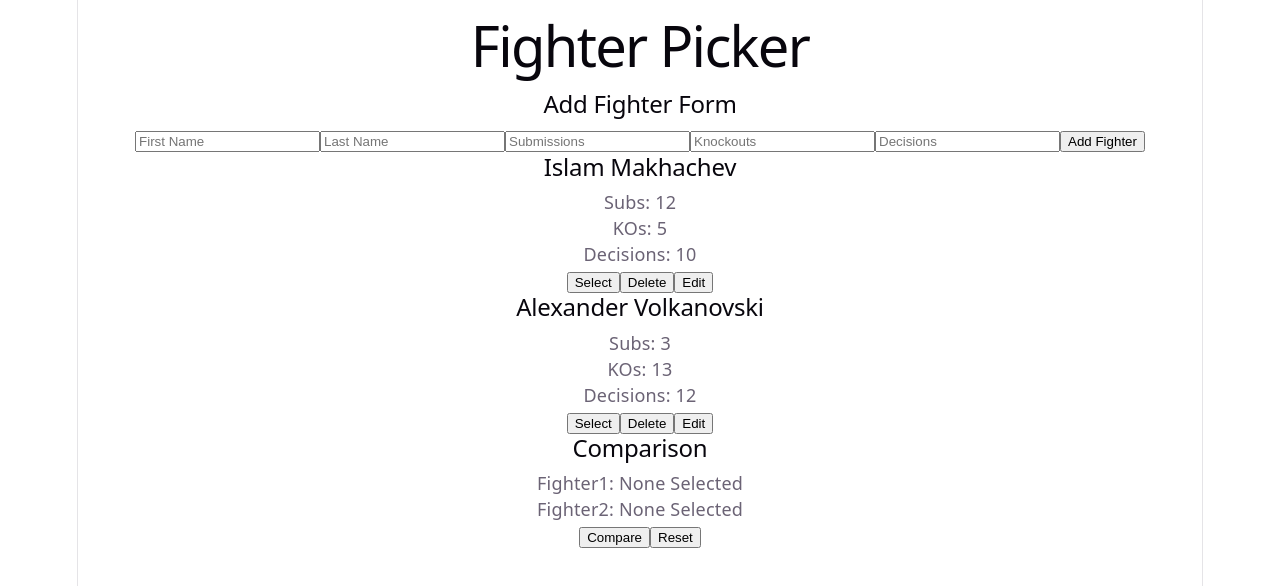
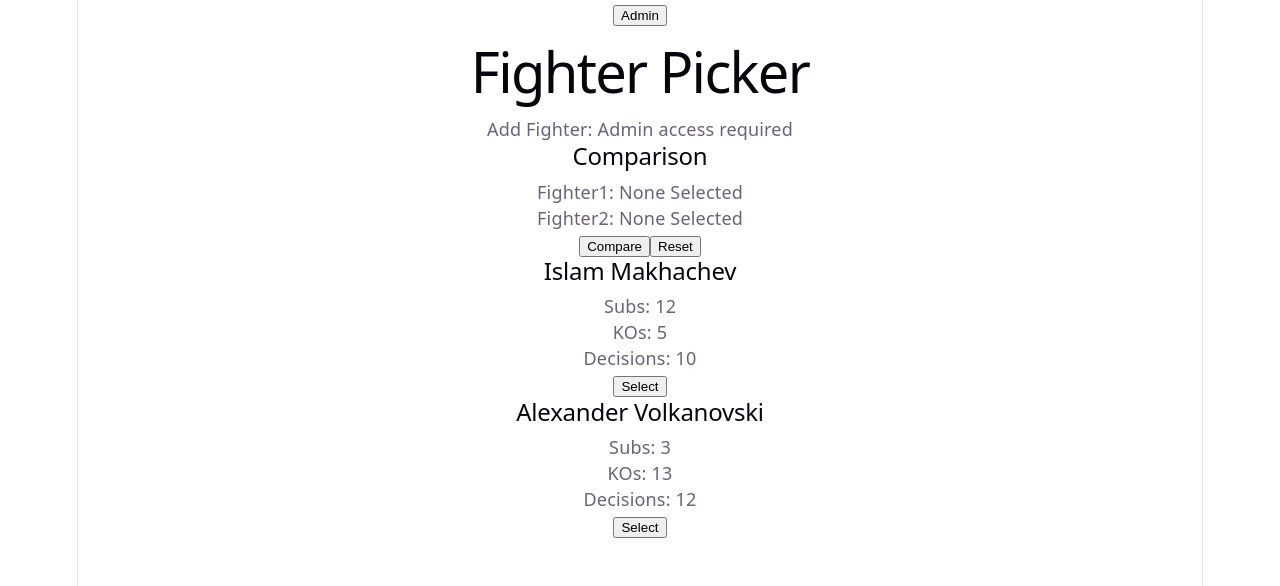
Before and after one commit to jackotech67/Fight-Picker, a React (Vite) app: page / in a window 1280 px wide. Shown: the top 586 px of the page. Built offline with nearby package versions, Linux system fonts and the light colour scheme.

Commit message:
Navbar, admin mode introduced
Admin mode: hides edit, delete and add fighters so only admin can implement changes to the data

```diff
--- a/src/App.jsx
+++ b/src/App.jsx
@@ -1,7 +1,8 @@
 import { useState } from 'react'
 import './App.css'
-import FighterCard from './fighterCard';
+import FighterCard from './FighterCard';
 import AddFighterForm from './AddFighterForm';
+import Navbar from './Navbar';
 
 function App() {
 
@@ -36,6 +37,9 @@ function App() {
   const [fighter1, setFighter1] = useState(null);
   const [fighter2, setFighter2] = useState(null);
   const [showComparison, setShowComparison] = useState(false);
+
+  const [isAdmin, setIsAdmin] = useState(false);
+  const [adminMessage, setAdminMessage] = useState("");
 
   function addFighter() {
     if (editingIndex !== null){
@@ -109,9 +113,30 @@ function App() {
     setShowComparison(false);
   }
 
+  function unlockAdmin() {
+    const code = prompt("Enter admin code");
+    if (code === "password") {
+      setIsAdmin(true);
+      setAdminMessage("");
+    }
+    else {
+      setAdminMessage("Access denied. Nice try Dana")
+    }
+  }
+
+  function lockAdmin() {
+    setIsAdmin(false);
+  }
+
   return (
     <div>
+      <Navbar
+        unlockAdmin={unlockAdmin}
+        lockAdmin={lockAdmin}
+        isAdmin={isAdmin}
+      />
       <h1>Fighter Picker</h1>
+      {isAdmin ? (
         <AddFighterForm
           firstName={firstName}
           setFirstName={setFirstName}
@@ -126,17 +151,11 @@ function App() {
           addFighter={addFighter}
           editingIndex={editingIndex}
         />
-
-      {fighters.map((fighter, index) => (
-        <FighterCard
-          key={index}
-          fighter={fighter}
-          index={index}
-          deleteFighter={deleteFighter}
-          startEditing={startEditing}
-          selectFighter={selectFighter}
-        />
-      ))}
+      ) : (
+        <p>
+          Add Fighter: {adminMessage || "Admin access required"}
+        </p>
+      )}
 
       <div className='comparison-wrapper'>
         <h2>Comparison</h2>
@@ -167,6 +186,20 @@ function App() {
 
       </div> {/* comparison wrap */}
 
+      {fighters.map((fighter, index) => (
+        <FighterCard
+          key={index}
+          fighter={fighter}
+          index={index}
+          deleteFighter={deleteFighter}
+          startEditing={startEditing}
+          selectFighter={selectFighter}
+          isAdmin={isAdmin}
+        />
+      ))}
+
+
+
     </div> // return wrap
   );
 }
--- /dev/null
+++ b/src/Navbar.jsx
@@ -0,0 +1,18 @@
+function Navbar ({
+    unlockAdmin, lockAdmin, isAdmin
+}) {
+    return (
+        <nav>
+            <button onClick={unlockAdmin}>
+                Admin
+            </button>
+            {isAdmin && (
+                <button onClick={lockAdmin}>
+                    Exit
+                </button>
+            )}
+        </nav>
+    );
+}
+
+export default Navbar;
--- a/src/fighterCard.jsx
+++ b/src/fighterCard.jsx
@@ -3,7 +3,8 @@ function FighterCard ({
     index,
     deleteFighter,
     startEditing,
-    selectFighter
+    selectFighter,
+    isAdmin
 }) {
     return (
         <div>
@@ -15,12 +16,16 @@ function FighterCard ({
             <button onClick={() => selectFighter(fighter)}>
                 Select
             </button>
+            {isAdmin && (
+                <>
                     <button onClick={() => deleteFighter(index)}>
                         Delete
                     </button>
                     <button onClick={() => startEditing(fighter, index)}>
                         Edit
                     </button>
+                </>
+            )}
         </div>
     );
 }
```
Lines whose indentation alone changed are shown as unchanged.
